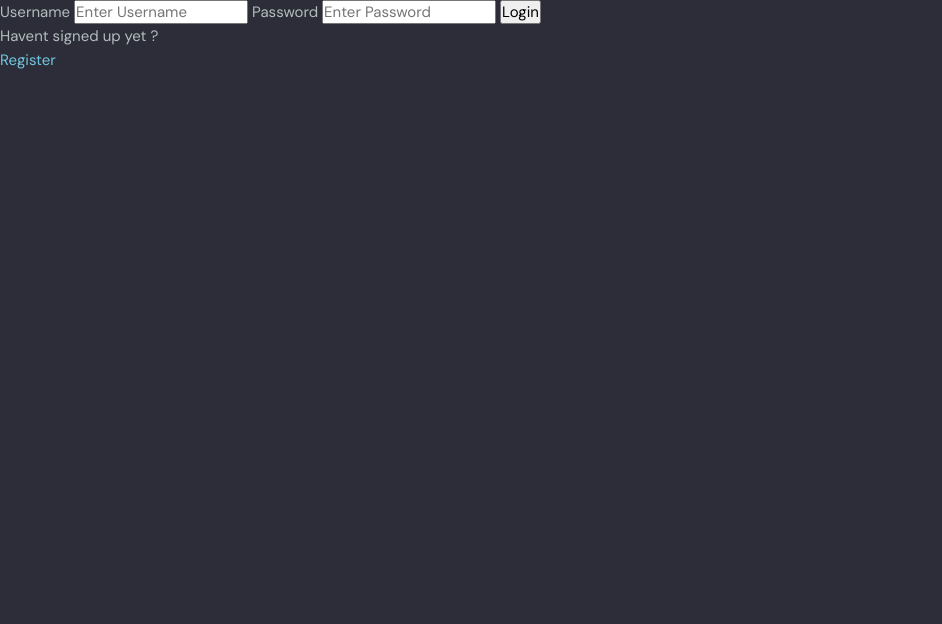
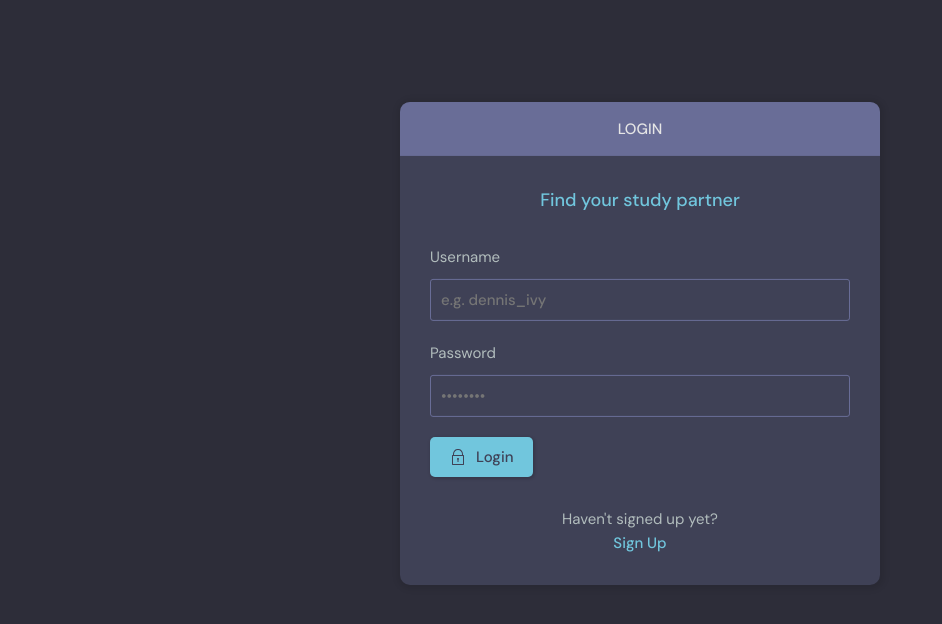
Before and after one commit to AkramExp/chat-room, a Django app: a page that uses base/templates/base/login_register.html in a window 1280 px wide. Shown: the part 76-700 px from the top of the page, without its empty margins (0-942 px from the left). Run offline with Django 4.2, Linux system fonts and the light colour scheme.

Commit message:
Add theme to register and login page

```diff
--- a/base/templates/base/home.html
+++ b/base/templates/base/home.html
@@ -10,7 +10,7 @@
         <!-- Room List Start -->
         <div class="roomList">
             <div class="mobile-menu">
-                <form class="header__search">
+                <form action="{% url 'home' %}" method="GET" class="header__search">
                     <label>
                         <svg version="1.1" xmlns="http://www.w3.org/2000/svg" width="32" height="32"
                              viewBox="0 0 32 32">
@@ -19,7 +19,7 @@
                                     d="M32 30.586l-10.845-10.845c1.771-2.092 2.845-4.791 2.845-7.741 0-6.617-5.383-12-12-12s-12 5.383-12 12c0 6.617 5.383 12 12 12 2.949 0 5.649-1.074 7.741-2.845l10.845 10.845 1.414-1.414zM12 22c-5.514 0-10-4.486-10-10s4.486-10 10-10c5.514 0 10 4.486 10 10s-4.486 10-10 10z"
                             ></path>
                         </svg>
-                        <input placeholder="Search for posts"/>
+                        <input name="q" placeholder="Search for posts"/>
                     </label>
                 </form>
                 <div class="mobile-menuItems">
--- a/base/templates/base/login_register.html
+++ b/base/templates/base/login_register.html
@@ -3,30 +3,115 @@
 {% block content %}
 
 {% if page == 'login' %}
-<div>
-    <form method="POST" action="">
+
+<main class="auth layout">
+    <div class="container">
+        <div class="layout__box">
+            <div class="layout__boxHeader">
+                <div class="layout__boxTitle">
+                    <h3>Login</h3>
+                </div>
+            </div>
+            <div class="layout__body">
+                <h2 class="auth__tagline">Find your study partner</h2>
+
+                <form class="form" action="" method="POST">
                     {% csrf_token %}
-        <label>Username</label>
-        <input type="text" name="username" placeholder="Enter Username">
-        <label>Password</label>
-        <input type="password" name="password" placeholder="Enter Password">
-        <input type="submit" value="Login">
+                    <div class="form__group form__group">
+                        <label for="room_name">Username</label>
+                        <input id="username" name="username" type="text" placeholder="e.g. dennis_ivy"/>
+                    </div>
+                    <div class="form__group">
+                        <label for="password">Password</label>
+                        <input
+                                id="password"
+                                name="password"
+                                type="password"
+                                placeholder="&bull;&bull;&bull;&bull;&bull;&bull;&bull;&bull;"
+                        />
+                    </div>
+
+                    <button class="btn btn--main" type="submit">
+                        <svg
+                                version="1.1"
+                                xmlns="http://www.w3.org/2000/svg"
+                                width="32"
+                                height="32"
+                                viewBox="0 0 32 32"
+                        >
+                            <title>lock</title>
+                            <path
+                                    d="M27 12h-1v-2c0-5.514-4.486-10-10-10s-10 4.486-10 10v2h-1c-0.553 0-1 0.447-1 1v18c0 0.553 0.447 1 1 1h22c0.553 0 1-0.447 1-1v-18c0-0.553-0.447-1-1-1zM8 10c0-4.411 3.589-8 8-8s8 3.589 8 8v2h-16v-2zM26 30h-20v-16h20v16z"
+                            ></path>
+                            <path
+                                    d="M15 21.694v4.306h2v-4.306c0.587-0.348 1-0.961 1-1.694 0-1.105-0.895-2-2-2s-2 0.895-2 2c0 0.732 0.413 1.345 1 1.694z"
+                            ></path>
+                        </svg>
+
+                        Login
+                    </button>
                 </form>
-    <p>Havent signed up yet ?</p>
-    <a href="{% url 'register' %}">Register</a>
+
+                <div class="auth__action">
+                    <p>Haven't signed up yet?</p>
+                    <a href="{% url 'register' %}" class="btn btn--link">Sign Up</a>
                 </div>
+            </div>
+        </div>
+    </div>
+</main>
 
 {% else %}
 
-<div>
-    <form method="POST" action="">
+<main class="auth layout">
+    <div class="container">
+        <div class="layout__box">
+            <div class="layout__boxHeader">
+                <div class="layout__boxTitle">
+                    <h3>Register</h3>
+                </div>
+            </div>
+            <div class="layout__body">
+                <h2 class="auth__tagline">Find your study partner</h2>
+
+                <form class="form" action="" method="POST">
                     {% csrf_token %}
-        {{form.as_p}}
-        <input type="submit" value="Register">
+                    {% for field in form %}
+                    <div class="form__group form__group">
+                        <label for="room_name">{{field.label}}</label>
+                        {{field}}
+                    </div>
+                    {% endfor %}
+
+                    <button class="btn btn--main" type="submit">
+                        <svg
+                                version="1.1"
+                                xmlns="http://www.w3.org/2000/svg"
+                                width="32"
+                                height="32"
+                                viewBox="0 0 32 32"
+                        >
+                            <title>lock</title>
+                            <path
+                                    d="M27 12h-1v-2c0-5.514-4.486-10-10-10s-10 4.486-10 10v2h-1c-0.553 0-1 0.447-1 1v18c0 0.553 0.447 1 1 1h22c0.553 0 1-0.447 1-1v-18c0-0.553-0.447-1-1-1zM8 10c0-4.411 3.589-8 8-8s8 3.589 8 8v2h-16v-2zM26 30h-20v-16h20v16z"
+                            ></path>
+                            <path
+                                    d="M15 21.694v4.306h2v-4.306c0.587-0.348 1-0.961 1-1.694 0-1.105-0.895-2-2-2s-2 0.895-2 2c0 0.732 0.413 1.345 1 1.694z"
+                            ></path>
+                        </svg>
+
+                        Register
+                    </button>
                 </form>
-    <p>Already signed up ?</p>
-    <a href="{% url 'login' %}">Login</a>
+
+                <div class="auth__action">
+                    <p>Already have an account?</p>
+                    <a href="{% url 'login' %}" class="btn btn--link">Login</a>
                 </div>
+            </div>
+        </div>
+    </div>
+</main>
 
 {% endif %}
 
--- a/base/templates/base/room_form.html
+++ b/base/templates/base/room_form.html
@@ -7,7 +7,7 @@
         <div class="layout__box">
             <div class="layout__boxHeader">
                 <div class="layout__boxTitle">
-                    <a href="{% url 'home' }">
+                    <a href="{% url 'home' %}">
                         <svg version="1.1" xmlns="http://www.w3.org/2000/svg" width="32" height="32"
                              viewBox="0 0 32 32">
                             <title>arrow-left</title>
```
Also changed, not shown: base/templates/base/delete.html (+0 -7 lines). Lines whose indentation alone changed are shown as unchanged.
